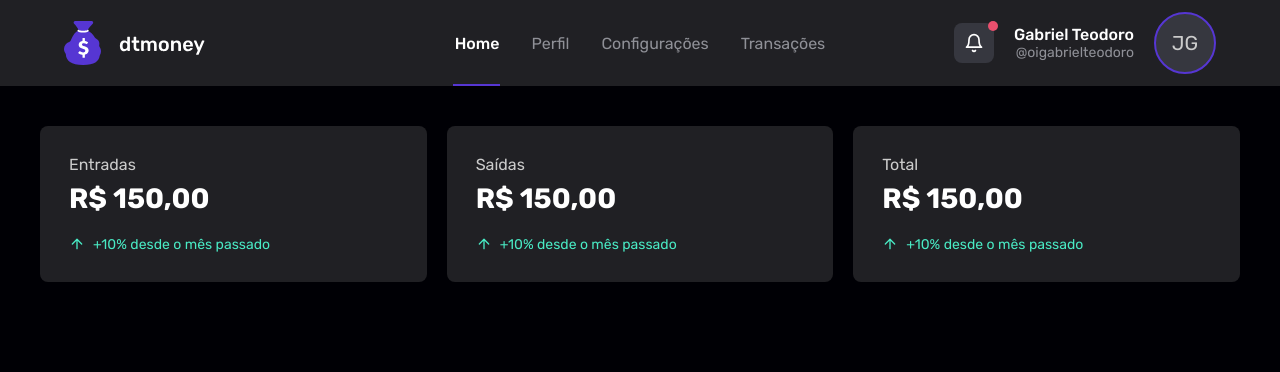
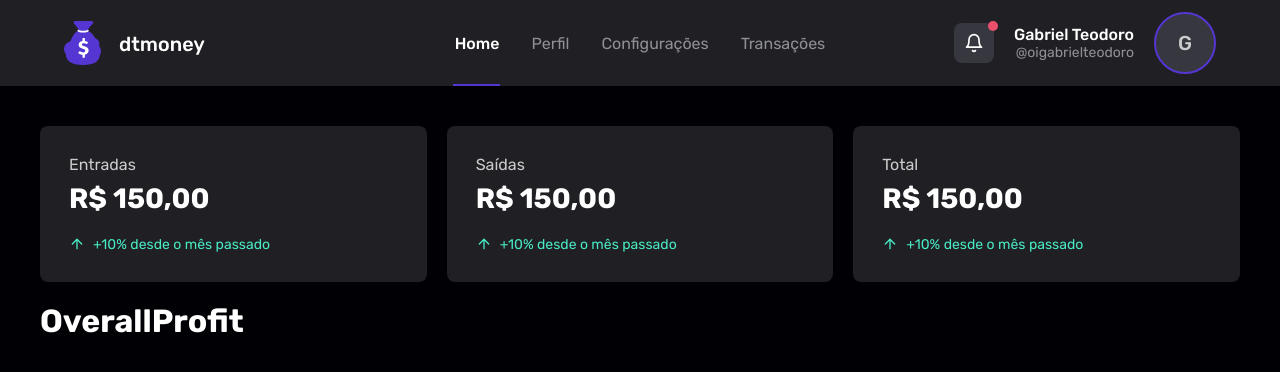
Before and after one commit to oigabrielteodoro/myfinances, a Next.js app: page / in a window 1280 px wide. Shown: the top 372 px of the page. Built offline with nearby package versions, Linux system fonts and the light colour scheme.

Commit message:
feat: created structure to components

```diff
--- /dev/null
+++ b/src/components/modules/Dashboard/OverallProfit/index.tsx
@@ -0,0 +1,9 @@
+import { Container } from './styles';
+
+export function OverallProfit() {
+  return (
+    <Container>
+      <h1>OverallProfit</h1>
+    </Container>
+  );
+}
--- /dev/null
+++ b/src/components/modules/Dashboard/OverallProfit/styles.ts
@@ -0,0 +1,3 @@
+import styled from 'styled-components';
+
+export const Container = styled.div``;
--- a/src/components/Header/index.tsx
+++ b/src/components/shared/Header/index.tsx
@@ -34,7 +34,7 @@ export function Header() {
             <strong>Gabriel Teodoro</strong>
             <span>@oigabrielteodoro</span>
           </section>
-          <AccountAvatar>JG</AccountAvatar>
+          <AccountAvatar>G</AccountAvatar>
         </AccountInformationContainer>
       </AccountContainer>
     </Container>
--- a/src/components/Header/styles.ts
+++ b/src/components/shared/Header/styles.ts
@@ -107,6 +107,8 @@ export const AccountAvatar = styled.div`
   color: var(--gray-50);
   font-size: 1.25rem;
 
+  font-weight: 500;
+
   height: 62px;
   width: 62px;
 
--- a/src/pages/_app.tsx
+++ b/src/pages/_app.tsx
@@ -1,6 +1,6 @@
 import { AppProps } from 'next/app';
 
-import { Header } from '~/components/Header';
+import { Header } from '~/components/shared/Header';
 
 import { Container } from '~/styles';
 
--- a/src/pages/index.tsx
+++ b/src/pages/index.tsx
@@ -1,4 +1,6 @@
-import { CardAnalytic } from '~/components/CardAnalytic';
+import { CardAnalytic } from '~/components/shared/CardAnalytic';
+
+import { OverallProfit } from '~/components/modules/Dashboard/OverallProfit';
 
 import { Container, AnalyticsContainer } from '~/styles/pages/Home';
 
@@ -10,6 +12,8 @@ export default function Home() {
         <CardAnalytic title="Saídas" currentValue={150} />
         <CardAnalytic title="Total" currentValue={150} />
       </AnalyticsContainer>
+
+      <OverallProfit />
     </Container>
   );
 }
--- a/src/styles/pages/Home/index.ts
+++ b/src/styles/pages/Home/index.ts
@@ -1,6 +1,9 @@
 import styled from 'styled-components';
 
-export const Container = styled.div``;
+export const Container = styled.div`
+  display: grid;
+  grid-gap: 1.25rem;
+`;
 
 export const AnalyticsContainer = styled.div`
   display: grid;
```
Also changed, not shown: src/components/shared/CardAnalytic/index.tsx (renamed from src/components/CardAnalytic/index.tsx), src/components/shared/CardAnalytic/styles.ts (renamed from src/components/CardAnalytic/styles.ts).
